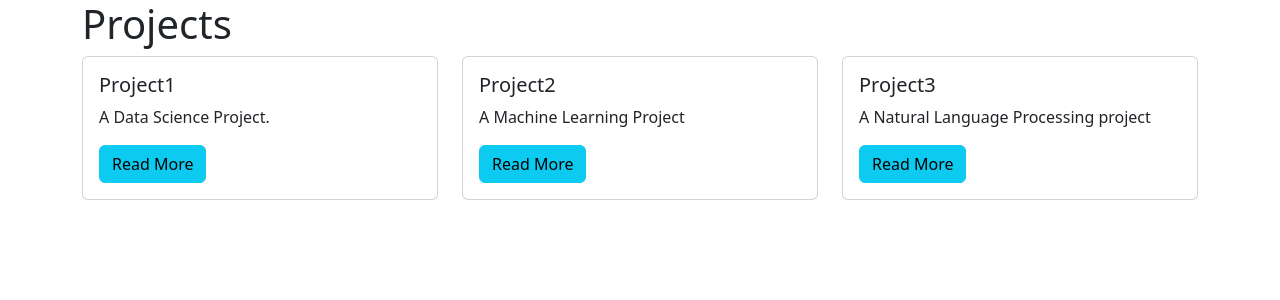
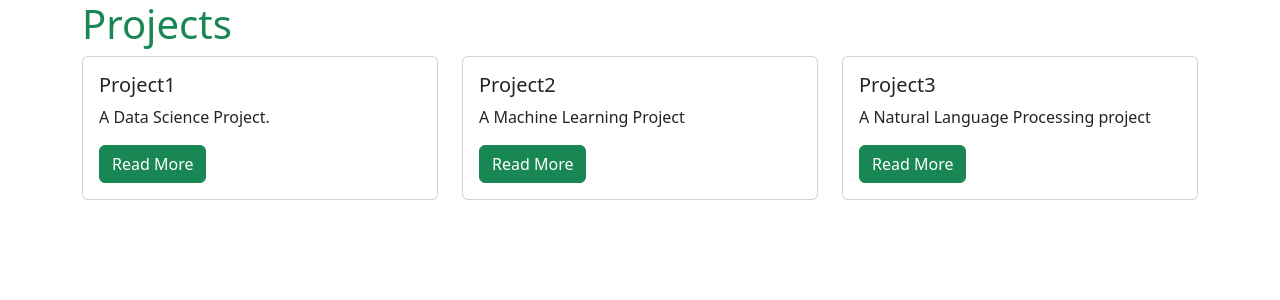
Before and after one commit to raun1997/Django-Portfolio-App, a Django app: page /projects/ in a window 1280 px wide. Shown: the top 300 px of the page. Run offline with Django 5.2, Linux system fonts and the light colour scheme; data comes from the database, SQL or seed files in the repository.

Commit message:
changed background color

```diff
--- a/projects/templates/projects/project_index.html
+++ b/projects/templates/projects/project_index.html
@@ -1,7 +1,7 @@
 {% extends "base.html" %}
 
 {% block page_content %}
-<h1>Projects</h1>
+<h1 class="text-success">Projects</h1>
 <div class="row">
   {% for project in projects %}
     <div class="col-md-4">
@@ -10,7 +10,7 @@
           <h5 class=card-title>{{ project.title }}</h5>
           <p class="card-text">{{ project.details }}</p>
           <!-- add a link to the project_detail.html page if the user clicks on "Read More" -->
-          <a href="#" class="btn btn-info">
+          <a href="#" class="btn btn-success">
             Read More
           </a>
         </div>
```
